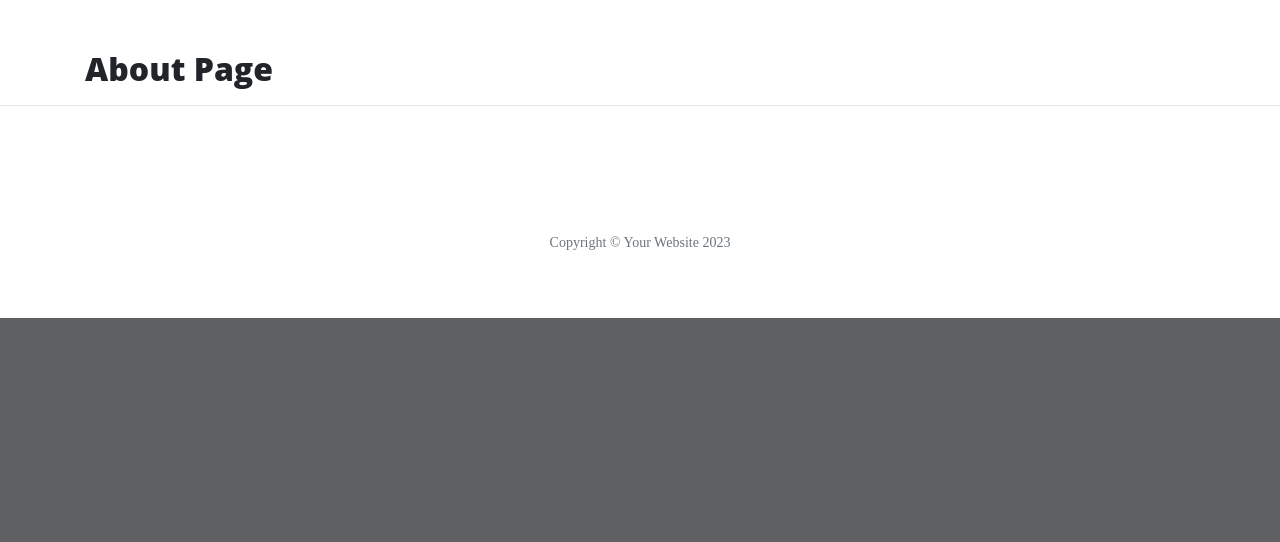
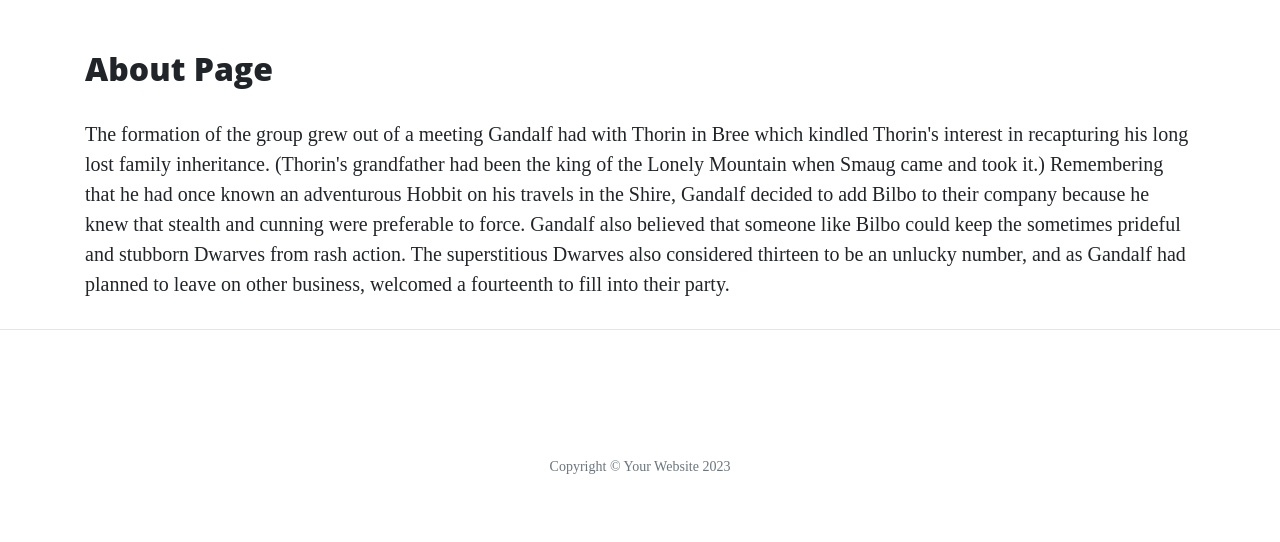
Before and after one commit to RichardJohnNowell/Flask, a Flask app: page /about in a window 1280 px wide. Shown: the part 628-1170 px from the top of the page. Before the commit the page ends 946 px from the top, so only its background shows below. Run offline with Flask 3, Linux system fonts and the light colour scheme; some libraries are stand-ins or nearby versions.

Commit message:
added text

```diff
--- a/templates/about.html
+++ b/templates/about.html
@@ -1,4 +1,13 @@
 {% extends "base.html" %}
 {% block content %}
     <h2>About Page</h2>
+    <p>
+        The formation of the group grew out of a meeting Gandalf had with Thorin in Bree which kindled Thorin's interest in
+		recapturing his long lost family inheritance. (Thorin's grandfather had been the king of the Lonely Mountain when
+		Smaug came and took it.) Remembering that he had once known an adventurous Hobbit on his travels in the Shire,
+		Gandalf decided to add Bilbo to their company because he knew that stealth and cunning were preferable to force.
+		Gandalf also believed that someone like Bilbo could keep the sometimes prideful and stubborn Dwarves from rash
+		action. The superstitious Dwarves also considered thirteen to be an unlucky number, and as Gandalf had planned to
+		leave on other business, welcomed a fourteenth to fill into their party.
+    </p>
 {% endblock %}
```
